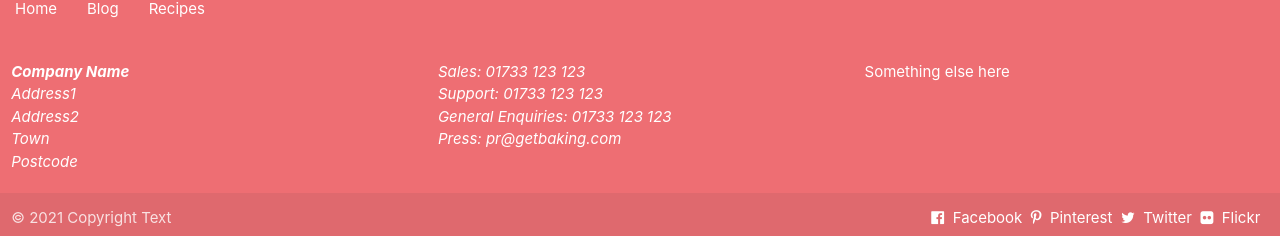
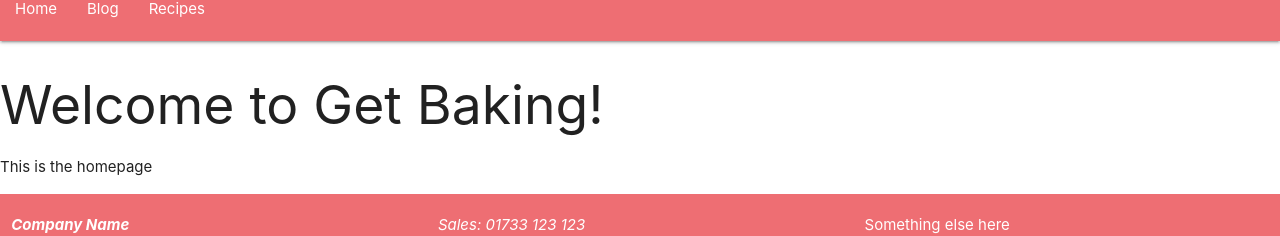
Before and after one commit to Cromana22/p110136416-mod005431, a React (Create React App) app: page / in a window 1280 px wide. Shown: the part 350-586 px from the top of the page. Built offline with nearby package versions, Linux system fonts and the light colour scheme.

Commit message:
Added route for base webpage to show homepage

```diff
--- a/src/App.js
+++ b/src/App.js
@@ -12,6 +12,7 @@ function App() {
       <BrowserRouter>
         <Routes>
           <Route path="/" element={<AppLayout />} >
+            <Route path="" element={<AppHomepage/>} />
             <Route path="home" element={<AppHomepage/>} />
             <Route path="blog" element={<AppBlog/>} >
               <Route path="blog1" element={<BlogMain entry="blog1" />} />
```
